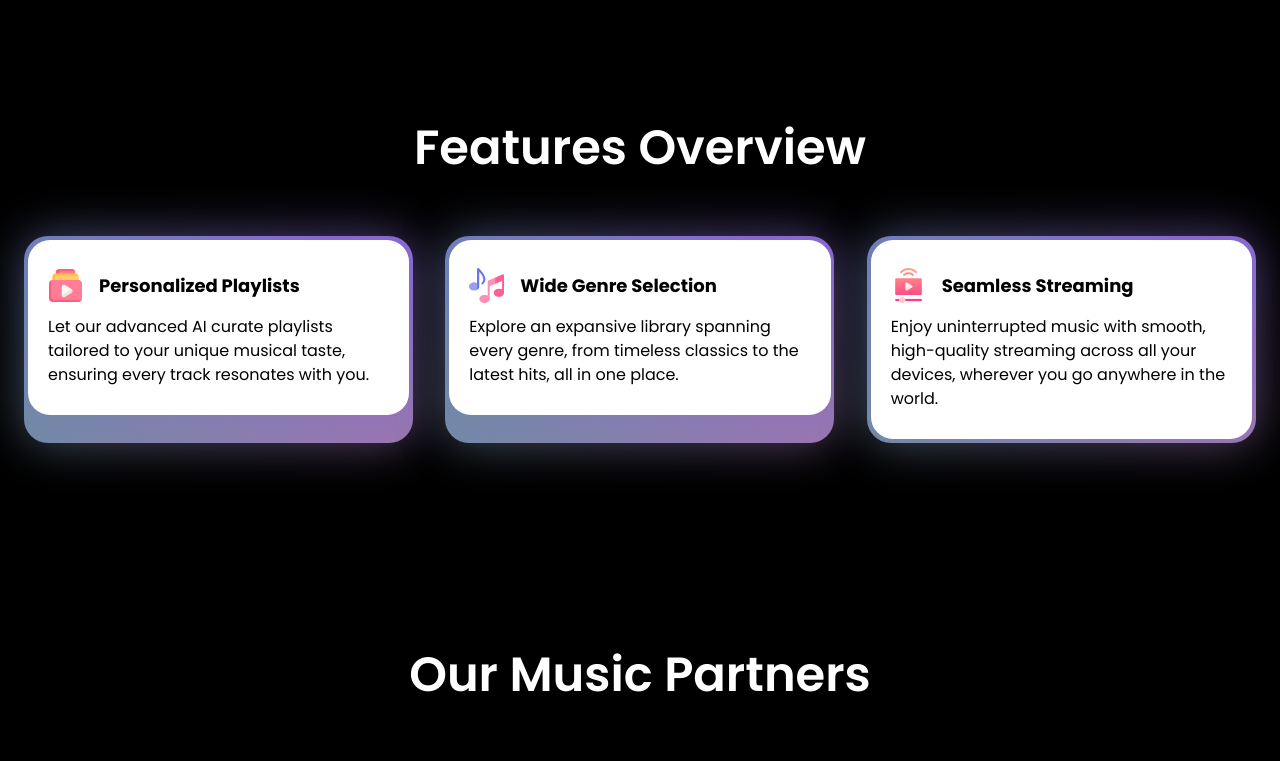
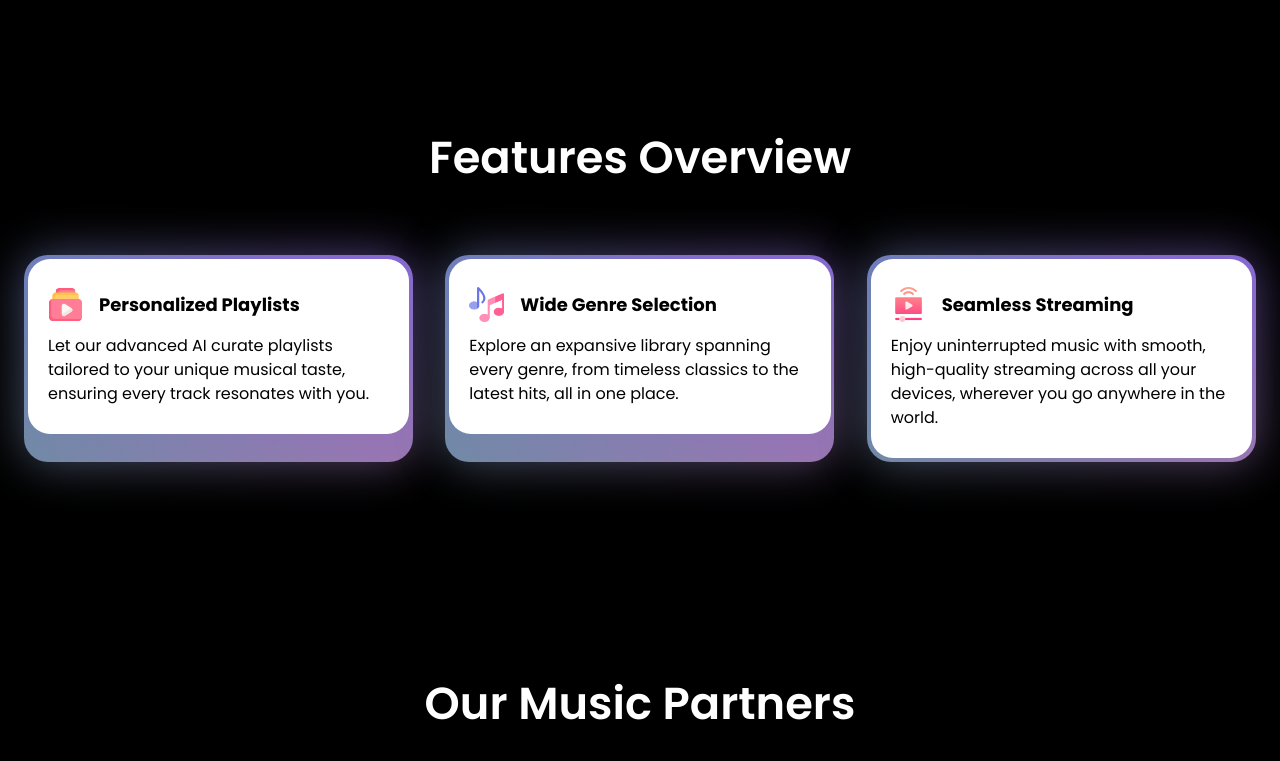
Before and after one commit to Pradikshan/aws-frontend, a React (Vite) app: page / in a window 1280 px wide. Shown: the part 1220-1981 px from the top of the page. Built offline with nearby package versions, Linux system fonts and the light colour scheme.

Commit message:
Reduced section heading

```diff
--- a/src/index.css
+++ b/src/index.css
@@ -12,5 +12,5 @@ body {
 
 /* Headings */
 .section-heading {
-  @apply text-white text-5xl font-semibold my-16;
+  @apply text-white text-[2.8rem] font-semibold my-16;
 }
```
